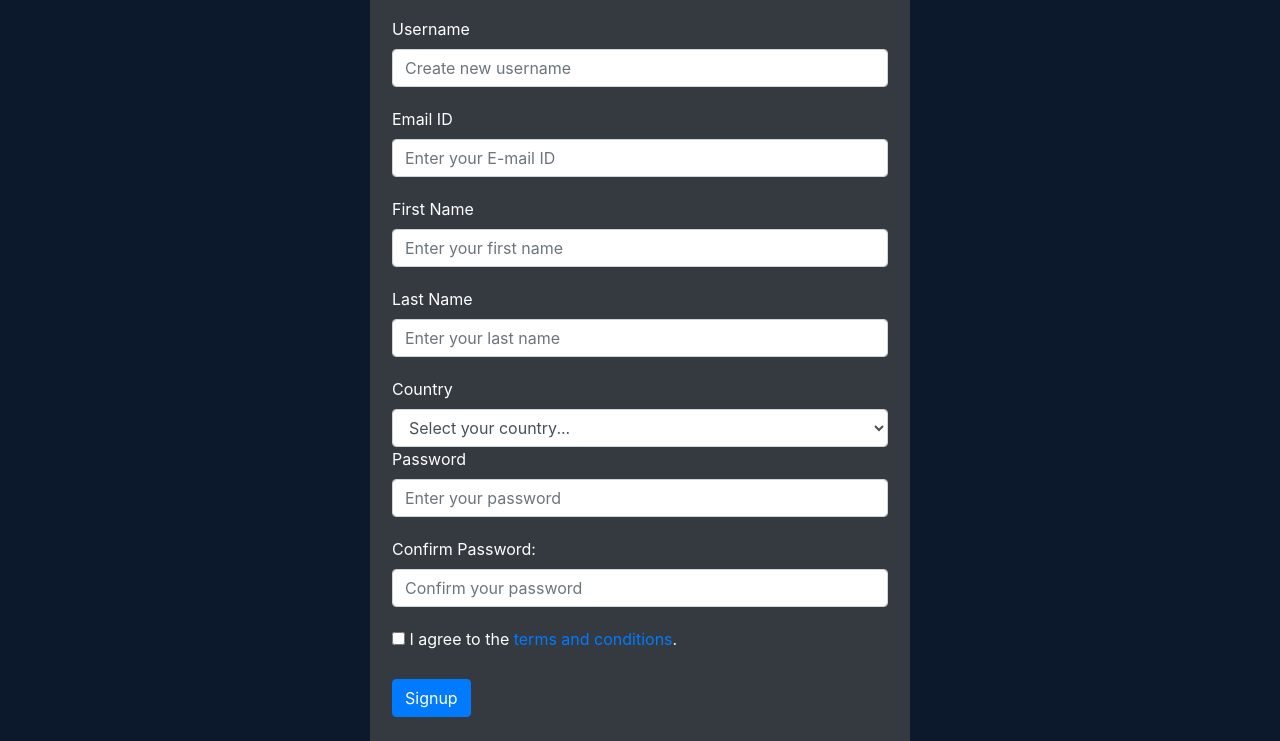
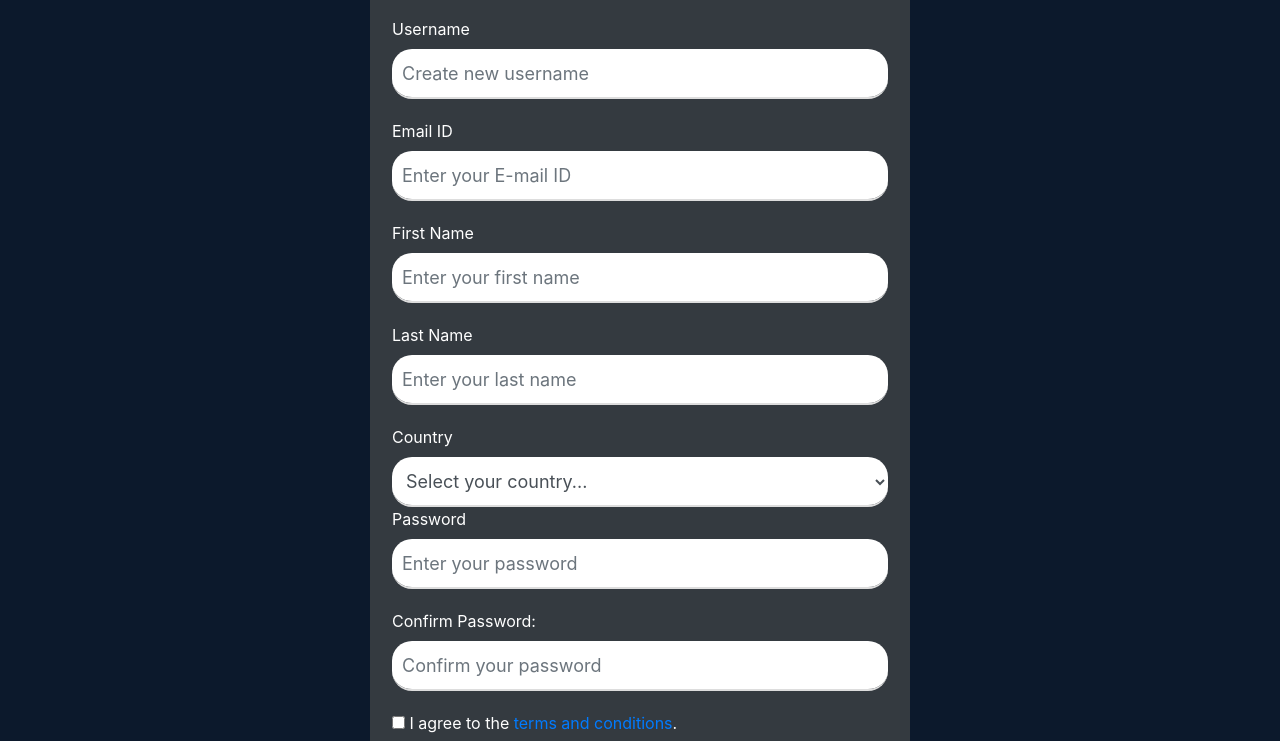
Before and after one commit to rewardz2u/Rewardz2U, a plain HTML site: page signup.html in a window 1280 px wide. Shown: the part 211-952 px from the top of the page. Drawn offline with nearby package versions, Linux system fonts and the light colour scheme; no server answers.

Commit message:
Update signup.css
Signed-off-by: rewardz2u <129294658+rewardz2u@users.noreply.github.com>

```diff
--- a/signup.css
+++ b/signup.css
@@ -29,6 +29,7 @@ margin-bottom: 20px;
     padding: 20px;
     background: #343a40;
     border-radius: 5px;
+    margin-bottom: 30px;
   }
 
   .form-group {
@@ -41,3 +42,30 @@ label {
     margin-bottom: 0.5rem;
     color: #fff;
 }
+
+.form-control {
+  height: 50px;
+  border-radius: 20px;
+  border: none;
+  border-bottom: 2px solid #ddd;
+  font-size: 18px;
+  padding: 10px;
+  box-shadow: none;
+}
+
+.btn-primary {
+  background-color: #0066cc;
+  border: none;
+  padding: 10px 20px;
+  border-radius: 25px;
+  font-size: 18px;
+  font-weight: bold;
+  margin-top: 20px;
+margin-bottom: 20px;
+}
+
+.btn-primary:hover, .btn-primary:focus {
+  background-color: #0052a3;
+  outline: none;
+  box-shadow: none;
+}
```
